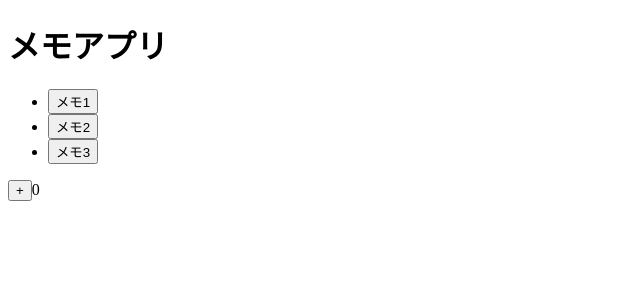
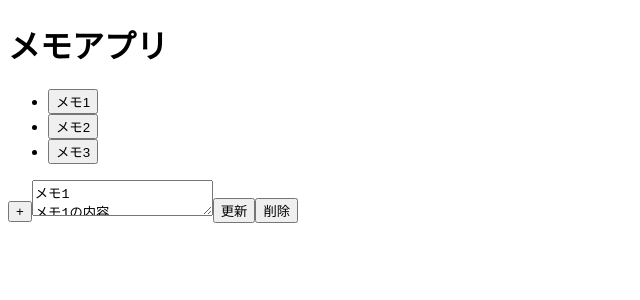
Before and after one commit to stahnu/memo-app-spa, a React (Vite) app: page / in a window 1280 px wide. Both pictures are taken after a click on the button "メモ1". Shown: the top 300 px of the page, without its empty margins (0-640 px from the left). Built offline with nearby package versions, Linux system fonts and the light colour scheme.

Commit message:
メモ一覧と編集機能をコンポーネントに分割する

```diff
--- a/src/App.jsx
+++ b/src/App.jsx
@@ -1,4 +1,6 @@
 import { useState } from "react";
+import { NoteList } from "./NoteList.jsx";
+import { NoteEditor } from "./NoteEditor.jsx";
 
 let nextId = 3;
 const initialNotes = [
@@ -10,67 +12,44 @@
 function App() {
   const [notes, setNotes] = useState(initialNotes);
   const [selectedId, setSelectedId] = useState(null);
-  const [editingContent, setEditingContent] = useState("");
-
-  function resetEditor() {
-    setSelectedId(null);
-    setEditingContent("");
-  }
-
-  function handleSelectNote(note) {
-    setSelectedId(note.id);
-    setEditingContent(note.content);
-  }
 
   function handleAddNote() {
     const newNote = { id: nextId, content: "新規メモ" };
 
     setNotes([...notes, newNote]);
-    handleSelectNote(newNote);
+    setSelectedId(newNote.id);
 
     nextId++;
   }
 
-  function handleChangeNote() {
+  function handleUpdateNote(content) {
     setNotes(
       notes.map((note) =>
-        note.id === selectedId ? { ...note, content: editingContent } : note,
+        note.id === selectedId ? { ...note, content } : note,
       ),
     );
-    resetEditor();
   }
 
   function handleDeleteNote() {
     setNotes(notes.filter((note) => note.id !== selectedId));
-    resetEditor();
   }
 
   return (
     <>
       <h1>メモアプリ</h1>
-      <ul>
-        {notes.map((note) => (
-          <li key={note.id}>
-            <button
-              onClick={() => {
-                handleSelectNote(note);
-              }}
-            >
-              {note.content.split("\n")[0]}
-            </button>
-          </li>
-        ))}
-      </ul>
+      <NoteList notes={notes} onSelect={setSelectedId} />
       <button onClick={handleAddNote}>+</button>
-      {selectedId && (
-        <>
-          <textarea
-            value={editingContent}
-            onChange={(e) => setEditingContent(e.target.value)}
-          ></textarea>
-          <button onClick={handleChangeNote}>更新</button>
-          <button onClick={handleDeleteNote}>削除</button>
-        </>
+
+      {selectedId !== null && (
+        <NoteEditor
+          key={selectedId}
+          note={notes.find((note) => note.id === selectedId)}
+          onUpdate={handleUpdateNote}
+          onDelete={handleDeleteNote}
+          onClose={() => {
+            setSelectedId(null);
+          }}
+        />
       )}
     </>
   );
--- /dev/null
+++ b/src/NoteEditor.jsx
@@ -0,0 +1,28 @@
+import { useState } from "react";
+
+export function NoteEditor({ note, onUpdate, onDelete, onClose }) {
+  const [editingContent, setEditingContent] = useState(note.content);
+
+  function handleUpdate() {
+    onUpdate(editingContent);
+    onClose();
+  }
+
+  function handleDelete() {
+    onDelete();
+    onClose();
+  }
+
+  return (
+    <>
+      <textarea
+        value={editingContent}
+        onChange={(e) => {
+          setEditingContent(e.target.value);
+        }}
+      ></textarea>
+      <button onClick={handleUpdate}>更新</button>
+      <button onClick={handleDelete}>削除</button>
+    </>
+  );
+}
--- /dev/null
+++ b/src/NoteList.jsx
@@ -0,0 +1,13 @@
+import { NoteListItem } from "./NoteListItem.jsx";
+
+export function NoteList({ notes, onSelect }) {
+  return (
+    <>
+      <ul>
+        {notes.map((note) => (
+          <NoteListItem key={note.id} note={note} onSelect={onSelect} />
+        ))}
+      </ul>
+    </>
+  );
+}
--- /dev/null
+++ b/src/NoteListItem.jsx
@@ -0,0 +1,15 @@
+export function NoteListItem({ note, onSelect }) {
+  return (
+    <>
+      <li>
+        <button
+          onClick={() => {
+            onSelect(note.id);
+          }}
+        >
+          {note.content.split("\n")[0]}
+        </button>
+      </li>
+    </>
+  );
+}
```
